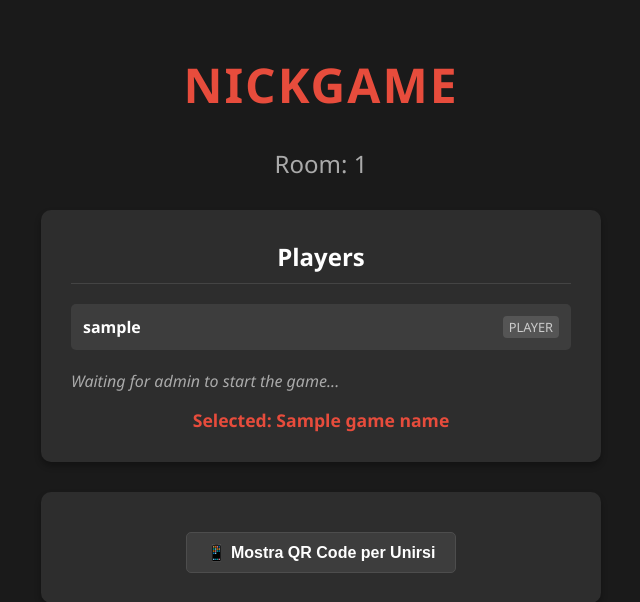
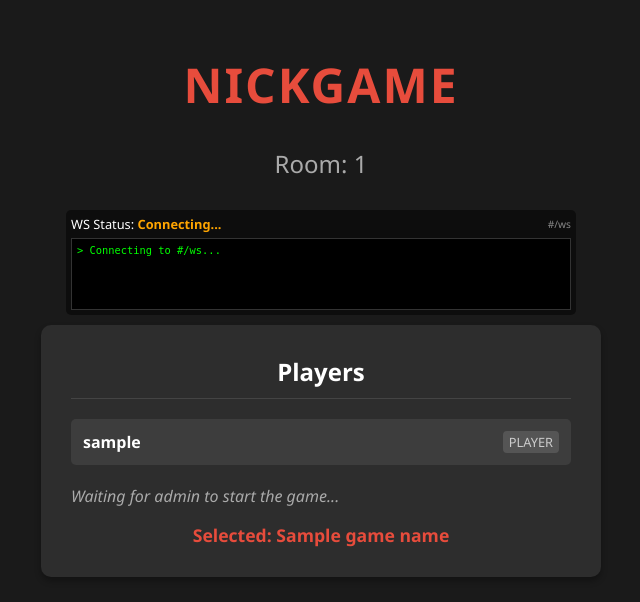
Before and after one commit to nickali000/NICKGAME, a Flask app: template python-server/templates/lobby.html in a window 1280 px wide. Shown: the top 602 px of the page, without its empty margins (319-959 px from the left). Run offline with Flask 3, Linux system fonts and the light colour scheme; the template is opened without the code that fills it: most values are stand-ins (such as "Sample title", 1, 10 or a date in 2020); parts of the project's set-up code (start-up, migrations or seed data) failed here and were passed over; some libraries are stand-ins or nearby versions.

Commit message:
Add WebSocket debug UI to lobby

```diff
--- a/python-server/templates/lobby.html
+++ b/python-server/templates/lobby.html
@@ -166,6 +166,18 @@
     <h1>NICKGAME</h1>
     <h2>Room: {{ room_id }}</h2>
 
+    <!-- Debug UI -->
+    <div
+        style="background: rgba(0,0,0,0.5); padding: 5px; border-radius: 5px; margin-bottom: 10px; font-size: 0.8em; width: 100%; max-width: 500px;">
+        <div style="display: flex; justify-content: space-between; align-items: center; margin-bottom: 5px;">
+            <span>WS Status: <span id="ws-status" style="font-weight: bold; color: orange;">Connecting...</span></span>
+            <span id="ws-url" style="color: #888; font-size: 0.8em;"></span>
+        </div>
+        <div id="debug-log"
+            style="height: 60px; overflow-y: auto; background: #000; color: #0f0; padding: 5px; font-family: monospace; border: 1px solid #333;">
+        </div>
+    </div>
+
     <div class="card">
         <div class="card-title">Players</div>
         <ul class="player-list" id="player-list">
@@ -264,14 +276,31 @@
             }
         }
 
+        const statusEl = document.getElementById('ws-status');
+        const logEl = document.getElementById('debug-log');
+        const urlEl = document.getElementById('ws-url');
+
+        function logDebug(msg) {
+            const line = document.createElement('div');
+            line.textContent = `> ${msg}`;
+            logEl.appendChild(line);
+            logEl.scrollTop = logEl.scrollHeight;
+            console.log(msg);
+        }
+
+        urlEl.textContent = wsUrl;
+
         console.log("Connecting to WebSocket at:", wsUrl);
         let socket;
 
         function connectWebSocket() {
+            logDebug(`Connecting to ${wsUrl}...`);
             socket = new WebSocket(wsUrl);
 
             socket.onopen = function () {
-                console.log("WebSocket connected in lobby");
+                statusEl.textContent = "CONNECTED";
+                statusEl.style.color = "#2ecc71";
+                logDebug("WS Connected");
                 // Handshake only - don't join again, user already joined from index page
                 socket.send(JSON.stringify({
                     type: "handshake",
@@ -287,7 +316,7 @@
                     if (!msgStr) return;
                     try {
                         const msg = JSON.parse(msgStr);
-                        console.log("WebSocket message:", msg);
+                        logDebug(`RX: ${msg.type}`);
 
                         if (msg.type === "player_joined") {
                             // Reload player list
@@ -297,22 +326,32 @@
                             document.getElementById('selected-game-display').innerText =
                                 `Selected: ${msg.game_name}`;
                         } else if (msg.type === "game_started") {
+                            logDebug(`Game Started! Redirecting to ${msg.redirect}`);
                             // Redirect to game page
                             if (msg.redirect) {
-                                window.location.href = msg.redirect + `?user_id=${userId}`;
+                                setTimeout(() => {
+                                    window.location.href = msg.redirect + `?user_id=${userId}`;
+                                }, 500);
                             }
                         } else if (msg.type === "error") {
                             alert("Error: " + msg.message);
                         }
                     } catch (e) {
-                        console.error("Error parsing message:", e, msgStr);
+                        logDebug(`Error parsing: ${e.message}`);
                     }
                 });
             };
 
             socket.onclose = function () {
-                console.log("WebSocket disconnected, reconnecting...");
+                statusEl.textContent = "DISCONNECTED";
+                statusEl.style.color = "#e74c3c";
+                logDebug("WS Disconnected. Reconnecting in 3s...");
                 setTimeout(connectWebSocket, 3000);
+            };
+
+            socket.onerror = function (err) {
+                logDebug("WS Error occurred");
+                console.error("WS Error:", err);
             };
         }
 
```
